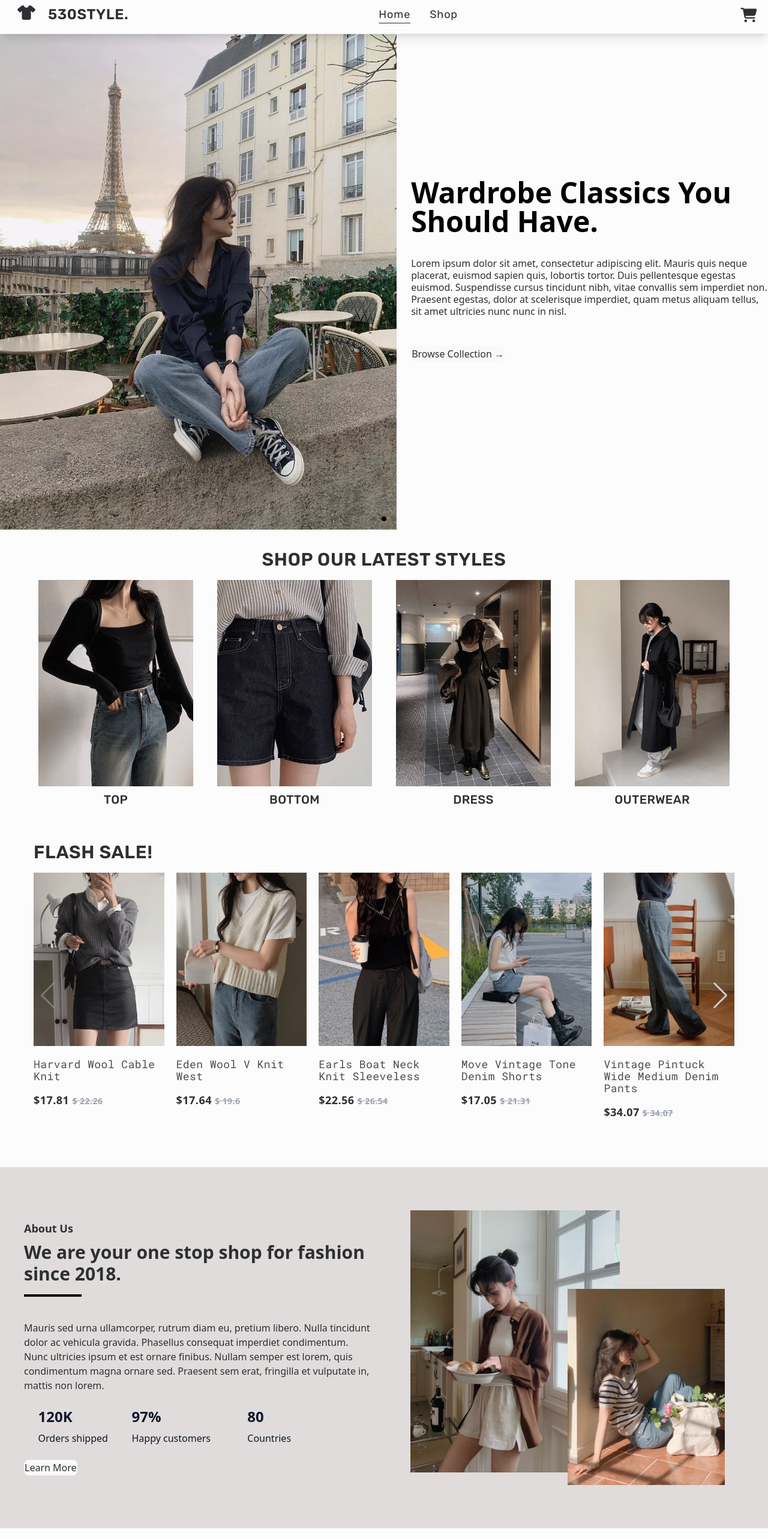
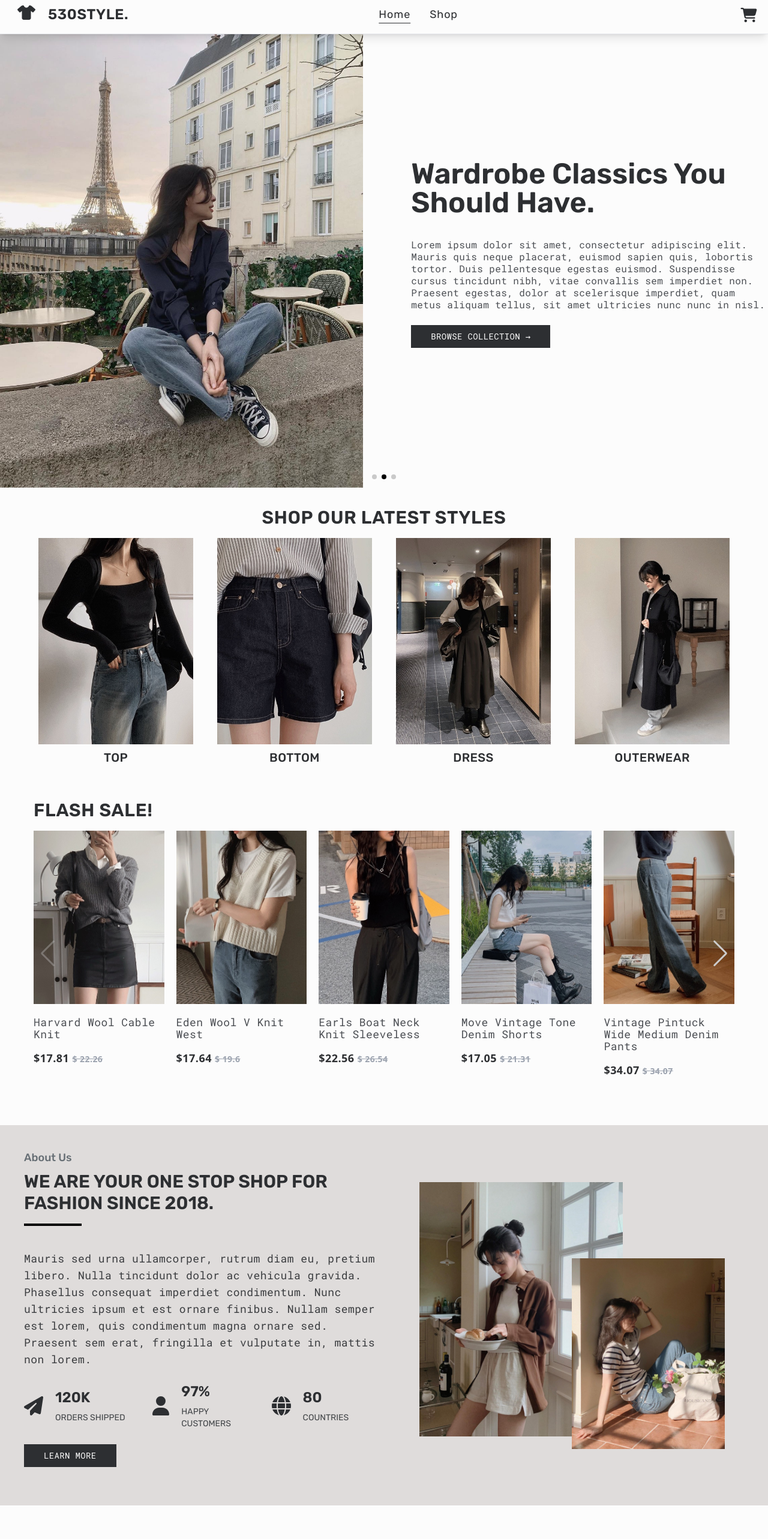
Before and after one commit to baoqii/530style, a React (Vite) app: page / in a window 1280 px wide. Shown: the top 2566 px of the page at 60% size. Built offline with nearby package versions, Linux system fonts and the light colour scheme.

Commit message:
Import About and Banner component

```diff
--- a/src/pages/Home.jsx
+++ b/src/pages/Home.jsx
@@ -1,4 +1,6 @@
 import { Link } from "react-router-dom";
+import About from "../components/About";
+import Banner from "../components/Banner";
 import { bottomImages } from "../util/import-bottom-imgs";
 import { outerwearImages } from "../util/import-outerwear-imgs";
 import { dressImages } from "../util/import-dress-imgs";
@@ -8,9 +10,6 @@ import bannerCarouselImage2 from "../assets/images/homepage-imgs/362871593_65246
 import bannerCarouselImage3 from "../assets/images/homepage-imgs/362366445_1713668272380230_332681053274808234_n.jpg";
 import { Swiper, SwiperSlide } from "swiper/react";
 import { Autoplay, Pagination, Navigation } from "swiper/modules";
-import CountUp from "react-countup";
-import aboutImageStackBottom from "../assets/images/homepage-imgs/361568338_218556881147586_3787286665415119075_n.jpg";
-import aboutImageStackTop from "../assets/images/homepage-imgs/363276203_208065555220783_6188811700696390263_n.jpg";
 import { onSaleData } from "../assets/data/data";
 import instaImage1 from "../assets/images/homepage-imgs/336052588_1571848143220673_1445418883682451612_n.jpg";
 import instaImage2 from "../assets/images/homepage-imgs/340800215_1378568402933608_4596148192320690159_n.jpg";
@@ -23,34 +22,6 @@ import "swiper/css";
 import "swiper/css/pagination";
 import "swiper/css/navigation";
 
-const Banner = ({ image, title, buttonContent }) => {
-  return (
-    <div className="container flex justify-center items-center gap-6 my-0 mx-auto">
-      <div>
-        <img
-          src={image}
-          className="w-full h-full object-cover justify-self-center"
-        />
-      </div>
-      <div className="max-w-prose">
-        <h1 className="text-5xl mb-9 font-bold text-black">{title}</h1>
-        <p className="leading-5">
-          Lorem ipsum dolor sit amet, consectetur adipiscing elit. Mauris quis
-          neque placerat, euismod sapien quis, lobortis tortor. Duis
-          pellentesque egestas euismod. Suspendisse cursus tincidunt nibh, vitae
-          convallis sem imperdiet non. Praesent egestas, dolor at scelerisque
-          imperdiet, quam metus aliquam tellus, sit amet ultricies nunc nunc in
-          nisl.
-        </p>
-        <Link to="/shop">
-          <button className="btn-primary mt-12 mb-10 inline-flex align-middle gap-x-3">
-            {buttonContent}
-          </button>
-        </Link>
-      </div>
-    </div>
-  );
-};
 const Home = () => {
   return (
     <div>
@@ -136,7 +107,7 @@ const Home = () => {
             return (
               <SwiperSlide key={i.id}>
                 <Link to={`/product/${i.id}`}>
-                  <img src={i.Gallery[1]} className="object-contain" />
+                  <img src={i.Gallery[1]} className="w-full object-contain" />
                   <p className="font-robotoMono text-shark-700 text-lg/5 font-normal hover:text-shark-400 my-5 tracking-wide">
                     {i.name}
                   </p>
@@ -152,74 +123,8 @@ const Home = () => {
           })}
         </Swiper>
       </div>
-      <div className="about-wrapper flex justify-center items-center p-10 gap-8 bg-[#DFDCDB]">
-        <div className="about-text text-left max-w-prose">
-          <span className="text-lg font-bold mb-4">About Us</span>
-          <h2 className="text-3xl font-extrabold pb-4 mt-2">
-            We are your one stop shop for fashion since 2018.
-          </h2>
-          <div className="divider border-b-4 border-b-black border-solid w-24 leading-5"></div>
-          <p className="mt-10">
-            Mauris sed urna ullamcorper, rutrum diam eu, pretium libero. Nulla
-            tincidunt dolor ac vehicula gravida. Phasellus consequat imperdiet
-            condimentum. Nunc ultricies ipsum et est ornare finibus. Nullam
-            semper est lorem, quis condimentum magna ornare sed. Praesent sem
-            erat, fringilla et vulputate in, mattis non lorem.
-          </p>
-          <div className="flex justify-between items-center py-2">
-            <div className="flex flex-col gap-5 justify-between">
-              <div className="counter-wrapper grid grid-cols-3 text-slate-900">
-                <div className="flex gap-5 justify-center items-center py-4">
-                  <div className="counter flex-col gap-2 ">
-                    <CountUp
-                      end={120}
-                      duration={4}
-                      enableScrollSpy
-                      suffix="K"
-                      className="font-extrabold text-2xl"
-                    />
-                    <p className="mt-2 font-medium text-base">Orders shipped</p>
-                  </div>
-                </div>
-                <div className="flex gap-8 justify-center items-center p-4">
-                  <div className="counter flex-col gap-2 ">
-                    <CountUp
-                      end={97}
-                      duration={4}
-                      enableScrollSpy
-                      suffix="%"
-                      className="font-extrabold text-2xl"
-                    />
-                    <p className="mt-2 font-medium text-base">
-                      Happy customers
-                    </p>
-                  </div>
-                </div>
-                <div className="flex gap-8  justify-center items-center p-4">
-                  <div className="counter flex-col gap-2">
-                    <CountUp
-                      end={80}
-                      duration={4}
-                      enableScrollSpy
-                      className="font-extrabold text-2xl"
-                    />
-                    <p className="mt-2 font-medium text-base">Countries</p>
-                  </div>
-                </div>
-              </div>
-            </div>
-          </div>
-          <button>Learn More</button>
-        </div>
-        <div className="about-img-stack grid relative grid-cols-12 p-8">
-          <div className="img-stack-item img-stack-top grid row-start-1 col-start-1 col-end-[span-9] h-4/6 w-2/3">
-            <img src={aboutImageStackBottom} />
-          </div>
-          <div className="img-stack-item img-stack-bottom grid col-start-7 col-end-[-1] row-start-1 pt-[50%]">
-            <img src={aboutImageStackTop} />
-          </div>
-        </div>
-      </div>
+
+      <About />
       <div className="follow-wrapper mt-20 text-center font-rubik">
         <p className="text-2xl font-semibold text-shark-950 tracking-wide">
           CHECK OUT OUR INSTAGRAM @530.STYLE
```
